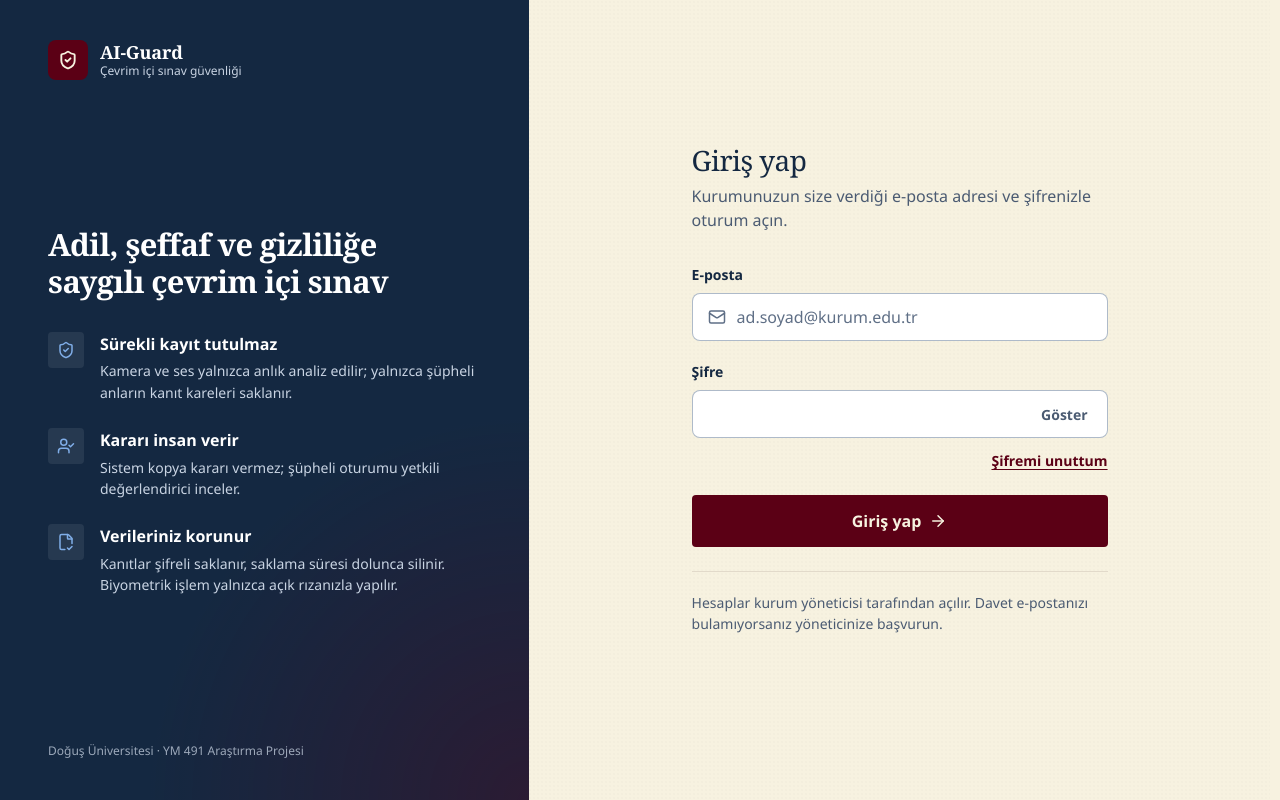
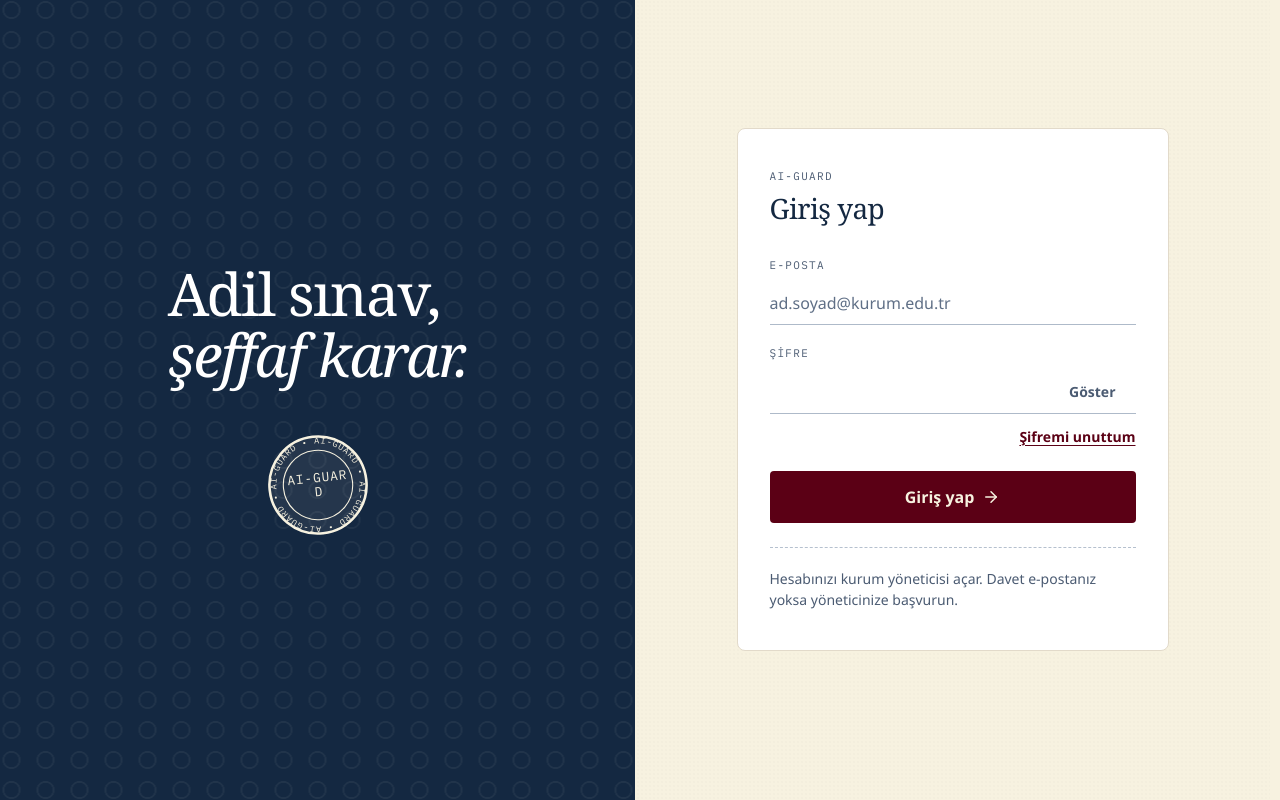
Before and after one commit to AI-Guard-Team/ai-guard, a React (Vite) app in the folder web/: page /login in a window 1280 px wide. Built offline with nearby package versions, Linux system fonts and the light colour scheme.

Commit message:
feat(UI1): giriş ekranları yeni tasarım dilinde; ekip dosyalarındaki değişiklikler belgede

```diff
--- a/web/src/layouts/AuthLayout.css
+++ b/web/src/layouts/AuthLayout.css
@@ -1,105 +1,84 @@
 .auth-layout {
   display: grid;
-  grid-template-columns: minmax(360px, 5fr) 7fr;
+  grid-template-columns: 1fr 1fr;
   min-height: 100dvh;
 }
 
-/* ---------- Sol tanıtım paneli ---------- */
+/* ---------- Sol panel: lacivert, soluk optik form deseni, iki satır ve mühür ---------- */
 
 .auth-aside {
   position: sticky;
   top: 0;
   display: flex;
   flex-direction: column;
-  justify-content: space-between;
-  gap: var(--space-10);
+  align-items: center;
+  justify-content: center;
+  gap: var(--space-12);
   height: 100dvh;
-  padding: var(--space-10) clamp(var(--space-8), 4vw, var(--space-12));
-  background:
-    radial-gradient(120% 80% at 100% 100%, rgb(91 0 21 / 32%), transparent 60%),
-    var(--color-sidebar);
-  color: var(--color-sidebar-text);
+  padding: var(--space-12);
+  overflow: hidden;
+  background-color: var(--color-sidebar);
+  color: var(--color-sidebar-text-strong);
 }
 
-.auth-aside-body {
-  display: grid;
-  gap: var(--space-8);
-  max-width: 30rem;
+/* Optik form baloncuk ızgarası, %6 opaklık. */
+.auth-aside::before {
+  position: absolute;
+  inset: 0;
+  background-image: radial-gradient(circle, transparent 7px, rgb(247 242 224 / 6%) 7.5px, rgb(247 242 224 / 6%) 8.75px, transparent 9.25px);
+  background-position: center;
+  background-size: 34px 30px;
+  content: '';
+  pointer-events: none;
 }
 
 .auth-aside-title {
-  font-family: var(--font-heading);
-  font-size: clamp(1.75rem, 2.4vw, 2.25rem);
-  font-weight: 700;
-  line-height: 1.2;
-  letter-spacing: -0.02em;
-  color: var(--color-sidebar-text-strong);
+  position: relative;
+  font-family: var(--font-display);
+  font-size: clamp(2.75rem, 4.6vw, 4.25rem);
+  font-weight: 480;
+  font-variation-settings: 'opsz' 144;
+  line-height: 1.04;
+  letter-spacing: -0.03em;
   text-wrap: balance;
 }
 
-.auth-principles {
-  display: grid;
-  gap: var(--space-6);
-  margin: 0;
-  padding: 0;
-  list-style: none;
+.auth-aside-title em {
+  font-style: italic;
+  font-weight: 400;
 }
 
-.auth-principles li {
-  display: flex;
-  gap: var(--space-4);
+.auth-aside-seal {
+  position: relative;
+  --seal-color: var(--palette-ivory);
 }
 
-.auth-principles li > span:last-child {
-  display: grid;
-  gap: var(--space-1);
-  font-size: var(--font-size-sm);
-  line-height: 1.55;
-}
+/* ---------- Sağ: krem zemin, beyaz form kartı ---------- */
 
-.auth-principles strong {
-  color: var(--color-sidebar-text-strong);
-  font-size: var(--font-size-md);
-  font-weight: 600;
-}
-
-.auth-principle-icon {
-  display: grid;
-  place-items: center;
-  width: 2.25rem;
-  height: 2.25rem;
-  border-radius: var(--radius-sm);
-  background: rgb(255 255 255 / 8%);
-  color: var(--palette-sky);
-  flex-shrink: 0;
-}
-
-.auth-aside-foot {
-  font-size: var(--font-size-xs);
-  color: rgb(201 212 227 / 75%);
-}
-
-/* ---------- Sağ form alanı ---------- */
-
-/* Form dikeyde ortalanmaz, sabit üst boşluktan başlar: ekranlar arasında geçerken başlık yerinde kalır. */
+/* Kart dikeyde ortalanmaz, sabit üst boşluktan başlar: ekranlar arasında geçerken başlık yerinde kalır. */
 .auth-main {
   display: flex;
   flex-direction: column;
   justify-content: flex-start;
-  padding: clamp(var(--space-10), 18vh, 11rem) var(--space-6) var(--space-10);
+  padding: clamp(var(--space-10), 16vh, 10rem) var(--space-6) var(--space-10);
 }
 
 .auth-mobile-brand {
   display: none;
 }
 
-.auth-form {
+.auth-card {
   width: 100%;
-  max-width: 26rem;
+  max-width: 27rem;
   margin: 0 auto;
+  padding: var(--space-10) var(--space-8);
+  border: 1px solid var(--color-border);
+  border-radius: var(--radius-lg);
+  background: var(--color-surface);
 }
 
-.auth-form h1 {
+.auth-card h1 {
+  margin-top: var(--space-2);
   font-size: var(--font-size-2xl);
 }
 
@@ -115,12 +94,52 @@
 .auth-form-footer {
   margin-top: var(--space-6);
   padding-top: var(--space-5);
-  border-top: 1px solid var(--color-divider);
+  border-top: 1.5px dashed var(--color-rule-dashed);
   color: var(--color-text-muted);
   font-size: var(--font-size-sm);
 }
 
-/* Form içindeki satırlar (ör. "Şifre" etiketi + "Şifremi unuttum"). */
+/* Editoryal alanlar: kutusuz, yalnızca alt çizgi; odakta çizgi bordoya döner ve kalınlaşır. */
+.auth-card .field > label {
+  font-family: var(--font-mono);
+  font-size: var(--font-size-2xs);
+  font-weight: 500;
+  letter-spacing: var(--tracking-label);
+  text-transform: uppercase;
+  color: var(--color-text-muted);
+}
+
+.auth-card .field-control input {
+  min-height: 2.75rem;
+  padding-left: 0;
+  border: 0;
+  border-bottom: 1.5px solid var(--color-border-strong);
+  border-radius: 0;
+  background: transparent;
+}
+
+.auth-card .field-control input:hover {
+  border-bottom-color: var(--color-text-muted);
+}
+
+.auth-card .field-control input:focus {
+  border-bottom: 2px solid var(--color-primary);
+  box-shadow: none;
+}
+
+.auth-card .field.has-error .field-control input {
+  border-bottom-color: var(--color-danger);
+}
+
+.auth-card .field-icon {
+  display: none;
+}
+
+.auth-card .field.has-icon input {
+  padding-left: 0;
+}
+
+/* Form içindeki satırlar (ör. "Şifremi unuttum"). */
 .auth-row {
   display: flex;
   align-items: center;
@@ -136,7 +155,7 @@
   gap: var(--space-2);
 }
 
-/* ---------- Tablet ve telefon: tanıtım paneli gizlenir, marka formun üstüne gelir ---------- */
+/* ---------- Tablet ve telefon: sol panel gizlenir, marka kartın üstüne gelir ---------- */
 
 @media (max-width: 959px) {
   .auth-layout {
@@ -148,14 +167,17 @@
   }
 
   .auth-main {
-    justify-content: flex-start;
     padding: var(--space-6) var(--space-4) var(--space-10);
   }
 
   .auth-mobile-brand {
     display: block;
     width: 100%;
-    max-width: 26rem;
-    margin: 0 auto var(--space-10);
+    max-width: 27rem;
+    margin: 0 auto var(--space-8);
+  }
+
+  .auth-card {
+    padding: var(--space-8) var(--space-5);
   }
 }
--- a/web/src/layouts/AuthLayout.tsx
+++ b/web/src/layouts/AuthLayout.tsx
@@ -1,28 +1,11 @@
-import { FileCheck2, ShieldCheck, UserCheck } from 'lucide-react'
 import type { ReactNode } from 'react'
 import { BrandMark } from '../components/BrandMark'
+import { Seal } from '../components/Seal'
 import './AuthLayout.css'
 
-// Sol paneldeki ilkeler platformun gerçek davranışını anlatır; her biri bir karara dayanır.
-const PRINCIPLES = [
-  {
-    icon: ShieldCheck,
-    title: 'Sürekli kayıt tutulmaz',
-    text: 'Kamera ve ses yalnızca anlık analiz edilir; yalnızca şüpheli anların kanıt kareleri saklanır.',
-  },
-  {
-    icon: UserCheck,
-    title: 'Kararı insan verir',
-    text: 'Sistem kopya kararı vermez; şüpheli oturumu yetkili değerlendirici inceler.',
-  },
-  {
-    icon: FileCheck2,
-    title: 'Verileriniz korunur',
-    text: 'Kanıtlar şifreli saklanır, saklama süresi dolunca silinir. Biyometrik işlem yalnızca açık rızanızla yapılır.',
-  },
-] as const
-
 interface AuthLayoutProps {
+  /** Kartın üstündeki mono etiket (ör. "Giriş"). */
+  kicker: string
   title: string
   description?: ReactNode
   children: ReactNode
@@ -30,38 +13,27 @@ interface AuthLayoutProps {
 }
 
 /**
- * Giriş yapılmadan açılan ekranların ortak düzeni: solda lacivert tanıtım paneli,
- * sağda fildişi zemin üzerinde form. Bütün giriş ekranları aynı yerleşimi kullanır; sayfa geçişinde kayma olmaz.
+ * Giriş yapılmadan açılan ekranların ortak düzeni (K-38): solda lacivert panelde iki satırlık ilke ve mühür,
+ * sağda krem zemin üzerinde beyaz form kartı. Bütün giriş ekranları aynı yerleşimi kullanır; geçişte kayma olmaz.
  */
-export function AuthLayout({ title, description, children, footer }: AuthLayoutProps) {
+export function AuthLayout({ kicker, title, description, children, footer }: AuthLayoutProps) {
   return (
     <div className="auth-layout">
       <aside className="auth-aside">
-        <BrandMark subtitle="Çevrim içi sınav güvenliği" />
-        <div className="auth-aside-body">
-          <p className="auth-aside-title">Adil, şeffaf ve gizliliğe saygılı çevrim içi sınav</p>
-          <ul className="auth-principles">
-            {PRINCIPLES.map(({ icon: Icon, title: itemTitle, text }) => (
-              <li key={itemTitle}>
-                <span className="auth-principle-icon" aria-hidden="true">
-                  <Icon size={18} />
-                </span>
-                <span>
-                  <strong>{itemTitle}</strong>
-                  <span>{text}</span>
-                </span>
-              </li>
-            ))}
-          </ul>
-        </div>
-        <p className="auth-aside-foot">Doğuş Üniversitesi · YM 491 Araştırma Projesi</p>
+        <p className="auth-aside-title">
+          Adil sınav,
+          <br />
+          <em>şeffaf karar.</em>
+        </p>
+        <Seal label="AI‑Guard" ring="AI-GUARD" size={104} className="auth-aside-seal" title="AI-Guard mührü" />
       </aside>
 
       <main className="auth-main">
         <div className="auth-mobile-brand">
           <BrandMark tone="light" />
         </div>
-        <div className="auth-form">
+        <div className="auth-card">
+          <p className="kicker">{kicker}</p>
           <h1>{title}</h1>
           {description ? <p className="auth-form-description">{description}</p> : null}
           <div className="auth-form-body">{children}</div>
--- a/web/src/pages/auth/ForgotPasswordPage.tsx
+++ b/web/src/pages/auth/ForgotPasswordPage.tsx
@@ -30,7 +30,7 @@ export function ForgotPasswordPage() {
   if (sentTo) {
     // Sunucu hesap olsun olmasın aynı yanıtı veriyor; metin de "gönderildi" değil "gönderilir" diyor.
     return (
-      <AuthLayout title="E-postanızı kontrol edin" footer={<BackToLogin />}>
+      <AuthLayout kicker="Şifre yenileme" title="E-postanızı kontrol edin" footer={<BackToLogin />}>
         <Alert tone="info">
           <strong>{sentTo}</strong> adresiyle kayıtlı bir hesap varsa şifre sıfırlama bağlantısı birkaç dakika içinde gelir. Bağlantı 30 dakika geçerlidir ve
           tek kullanımlıktır.
@@ -60,7 +60,7 @@ export function ForgotPasswordPage() {
   }
 
   return (
-    <AuthLayout
+    <AuthLayout kicker="Şifre yenileme"
       title="Şifrenizi mi unuttunuz?"
       description="Kayıtlı e-posta adresinizi girin; şifrenizi yenilemeniz için bir bağlantı gönderelim."
       footer={<BackToLogin />}
--- a/web/src/pages/auth/LoginPage.tsx
+++ b/web/src/pages/auth/LoginPage.tsx
@@ -75,10 +75,9 @@ export function LoginPage() {
   }
 
   return (
-    <AuthLayout
+    <AuthLayout kicker="AI-Guard"
       title="Giriş yap"
-      description="Kurumunuzun size verdiği e-posta adresi ve şifrenizle oturum açın."
-      footer={<p>Hesaplar kurum yöneticisi tarafından açılır. Davet e-postanızı bulamıyorsanız yöneticinize başvurun.</p>}
+      footer={<p>Hesabınızı kurum yöneticisi açar. Davet e-postanız yoksa yöneticinize başvurun.</p>}
     >
       <form onSubmit={handleSubmit} noValidate>
         {message ? (
--- a/web/src/pages/auth/ResetPasswordPage.tsx
+++ b/web/src/pages/auth/ResetPasswordPage.tsx
@@ -22,7 +22,7 @@ export function ResetPasswordPage() {
 
   if (!token) {
     return (
-      <AuthLayout title="Bağlantı eksik">
+      <AuthLayout kicker="Şifre yenileme" title="Bağlantı eksik">
         <Alert tone="warning">Bu sayfa e-postadaki sıfırlama bağlantısıyla açılır. Bağlantının süresi dolduysa yenisini isteyin.</Alert>
         <Link to="/forgot-password">Yeni bağlantı iste</Link>
       </AuthLayout>
@@ -31,7 +31,7 @@ export function ResetPasswordPage() {
 
   if (done) {
     return (
-      <AuthLayout
+      <AuthLayout kicker="Şifre yenileme"
         title="Şifreniz yenilendi"
         description="Güvenliğiniz için açık olan bütün oturumlarınız kapatıldı. Yeni şifrenizle giriş yapın."
       >
@@ -62,7 +62,7 @@ export function ResetPasswordPage() {
   }
 
   return (
-    <AuthLayout
+    <AuthLayout kicker="Şifre yenileme"
       title="Yeni şifre belirleyin"
       description="Hesabınız için yeni bir şifre seçin."
       footer={<Link to="/forgot-password">Bağlantının süresi mi doldu? Yenisini isteyin</Link>}
--- a/web/src/pages/auth/SetPasswordPage.tsx
+++ b/web/src/pages/auth/SetPasswordPage.tsx
@@ -22,7 +22,7 @@ export function SetPasswordPage() {
 
   if (!token) {
     return (
-      <AuthLayout title="Davet bağlantısı eksik">
+      <AuthLayout kicker="Hesap etkinleştirme" title="Davet bağlantısı eksik">
         <Alert tone="warning">
           E-postanızdaki bağlantıyı açın. Bağlantıda şifre belirleme kodu olmalıdır. Bağlantının süresi dolduysa yöneticinizden yeni davet isteyin.
         </Alert>
@@ -33,7 +33,7 @@ export function SetPasswordPage() {
 
   if (done) {
     return (
-      <AuthLayout title="Hesabınız etkinleştirildi" description="Şifreniz kaydedildi. Artık bu şifreyle giriş yapabilirsiniz.">
+      <AuthLayout kicker="Hesap etkinleştirme" title="Hesabınız etkinleştirildi" description="Şifreniz kaydedildi. Artık bu şifreyle giriş yapabilirsiniz.">
         <Link className="button button-primary button-lg button-block" to="/login">
           Giriş sayfasına git
           <ArrowRight size={18} aria-hidden="true" />
@@ -61,7 +61,7 @@ export function SetPasswordPage() {
   }
 
   return (
-    <AuthLayout
+    <AuthLayout kicker="Hesap etkinleştirme"
       title="Hesabınızı etkinleştirin"
       description="Davetiniz için bir şifre belirleyin. Bundan sonra bu şifreyle giriş yapacaksınız."
       footer={<p>Davet bağlantısı tek kullanımlıktır ve 72 saat geçerlidir.</p>}
```
Also changed, not shown: 1 other file (tests, documents, lock files or other folders).
